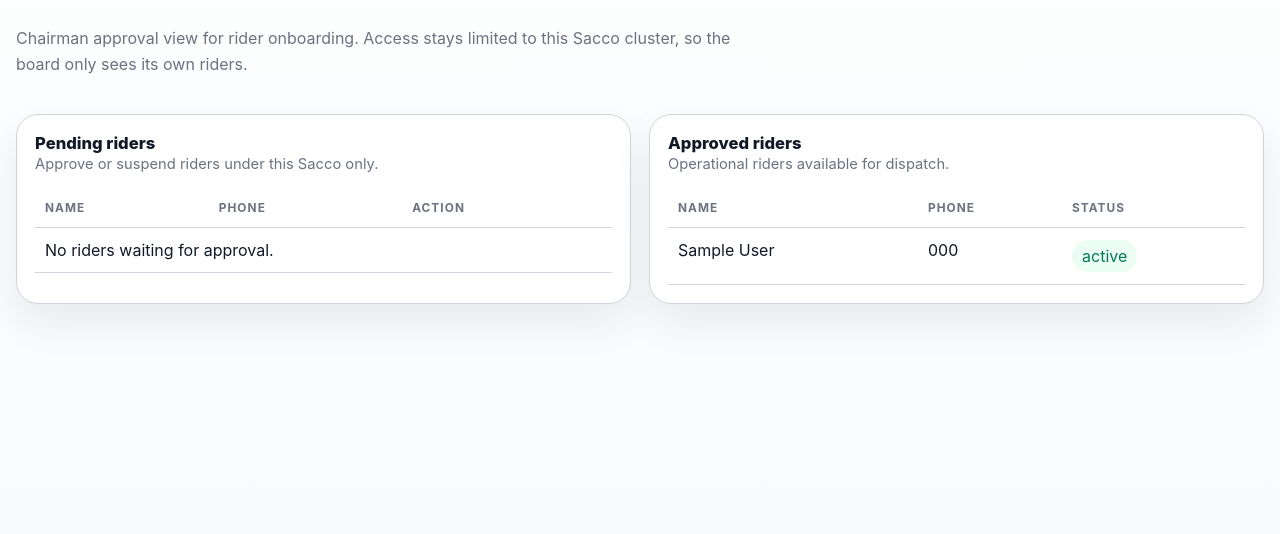
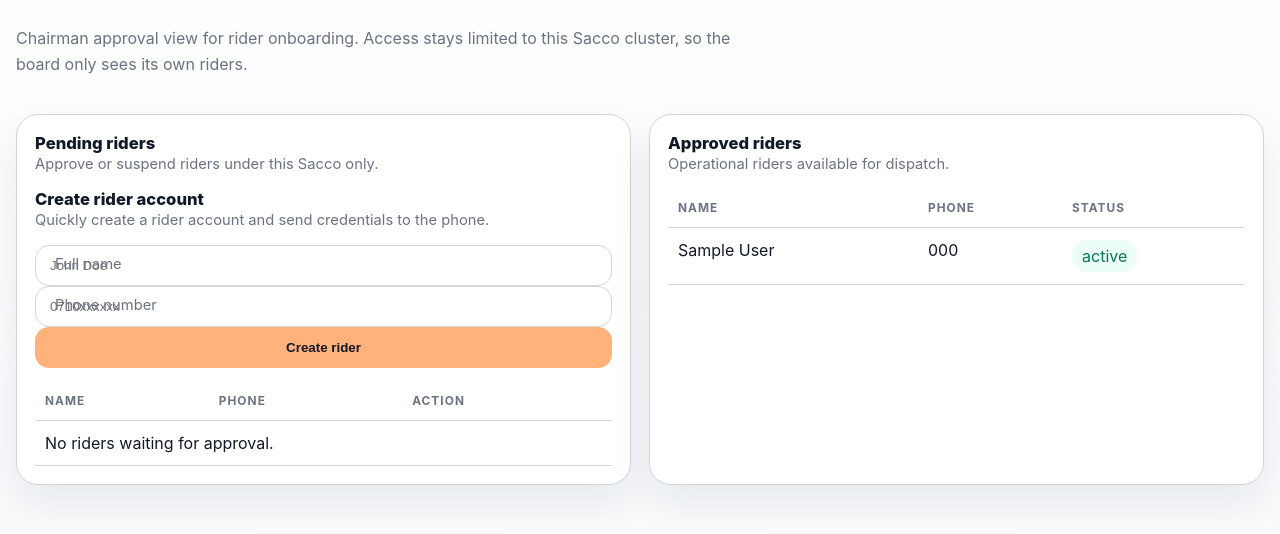
Before and after one commit to theo24-sys/BodaSOS, a Django app: a page that uses templates/dispatch/sacco_dashboard.html in a window 1280 px wide. Shown: the part 223-757 px from the top of the page. Run offline with Django 5.2, Linux system fonts and the light colour scheme; a user stored in the database is signed in; tables that the repository leaves empty hold one stand-in row (values such as "Sample post").

Commit message:
Neutralize admin wording; add show_admin_links context processor; allow sacco to create riders; add one-tap emergency button

```diff
--- a/config/settings/base.py
+++ b/config/settings/base.py
@@ -64,6 +64,7 @@ TEMPLATES = [
                 "django.template.context_processors.request",
                 "django.contrib.auth.context_processors.auth",
                 "django.contrib.messages.context_processors.messages",
+                "core.context_processors.show_admin_links",
             ],
         },
     }
--- /dev/null
+++ b/core/context_processors.py
@@ -0,0 +1,11 @@
+def show_admin_links(request):
+    """Expose whether admin/operator links should be shown in templates.
+
+    Only return True for users who are superusers. Templates can use
+    `show_admin_links` to conditionally render any sensitive links.
+    """
+    try:
+        is_operator = bool(request.user and getattr(request.user, "is_superuser", False))
+    except Exception:
+        is_operator = False
+    return {"show_admin_links": is_operator}
--- a/dispatch/views.py
+++ b/dispatch/views.py
@@ -296,6 +296,21 @@ def sacco_dashboard(request, slug: str):
         return HttpResponse("Invalid sacco dashboard token.", status=403)
 
     if request.method == "POST":
+        # allow sacco admins to approve/reject or create riders
+        if request.POST.get("action") == "create_rider":
+            phone = request.POST.get("new_rider_phone")
+            full_name = request.POST.get("new_rider_name")
+            if phone and full_name and (request.user.is_superuser or getattr(request.user, "chairman_sacco", None) == sacco):
+                # create user and rider profile
+                from accounts.services import create_rider_account
+
+                user = create_rider_account(phone, sacco.id, full_name)
+                Rider.objects.create(user=user, sacco=sacco, full_name=full_name, phone=phone)
+                messages.success(request, f"Created rider {full_name} ({phone}).")
+            else:
+                messages.error(request, "Missing or invalid rider details.")
+            return redirect(f"{request.path}?token={token}")
+
         rider = get_object_or_404(Rider, pk=request.POST.get("rider_id"), sacco=sacco)
         action = request.POST.get("action")
         if action == "approve":
--- a/templates/dispatch/sacco_dashboard.html
+++ b/templates/dispatch/sacco_dashboard.html
@@ -15,6 +15,27 @@
         <div class="panel-lead">Approve or suspend riders under this Sacco only.</div>
       </div>
     </div>
+    <div class="panel-head">
+      <div>
+        <h3 class="panel-title">Create rider account</h3>
+        <div class="panel-lead">Quickly create a rider account and send credentials to the phone.</div>
+      </div>
+    </div>
+    <form method="post" class="stack-form" style="margin-bottom:14px;">
+      {% csrf_token %}
+      <input type="hidden" name="action" value="create_rider">
+      <div class="field-group">
+        <label for="new_rider_name">Full name</label>
+        <input id="new_rider_name" name="new_rider_name" placeholder="John Doe">
+      </div>
+      <div class="field-group">
+        <label for="new_rider_phone">Phone number</label>
+        <input id="new_rider_phone" name="new_rider_phone" placeholder="0710xxxxxx">
+      </div>
+      <div class="inline-actions">
+        <input type="submit" class="button" value="Create rider">
+      </div>
+    </form>
     <table>
       <thead>
         <tr>
--- a/templates/registration/login.html
+++ b/templates/registration/login.html
@@ -5,7 +5,7 @@
   <div class="eyebrow">Staff portal</div>
   <h1>Sign in with your operational account.</h1>
   <p class="subhead">
-    Access is restricted to verified riders, Sacco chairs, and system administrators. Reporting an emergency is always available through the public intake form.
+    Access is restricted to verified riders and Sacco chairs. Reporting an emergency is always available through the public intake form.
   </p>
 </section>
 
@@ -14,7 +14,7 @@
     <div class="panel-head">
       <div>
         <h2 class="panel-title">Sign in</h2>
-        <div class="panel-lead">Clean access for verified riders, Sacco staff, and system administrators only.</div>
+        <div class="panel-lead">Clean access for verified riders and Sacco staff only.</div>
       </div>
     </div>
 
```
Also changed, not shown: templates/dispatch/home.html (+44 -0 lines).
